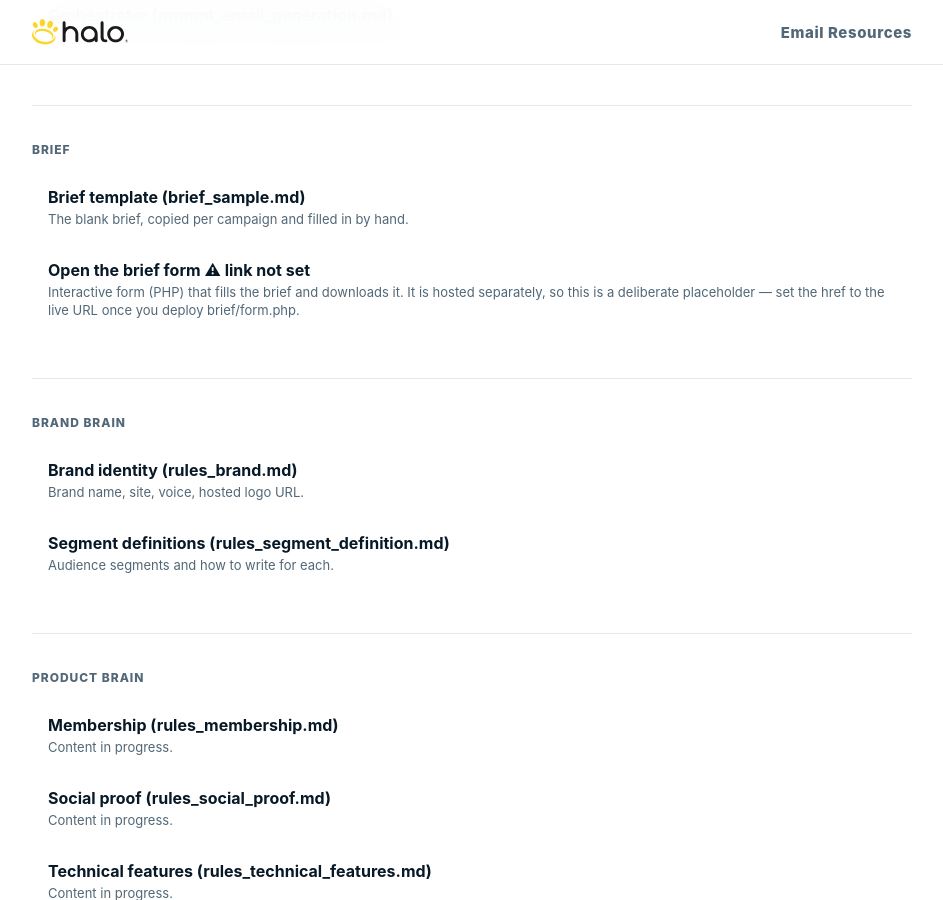
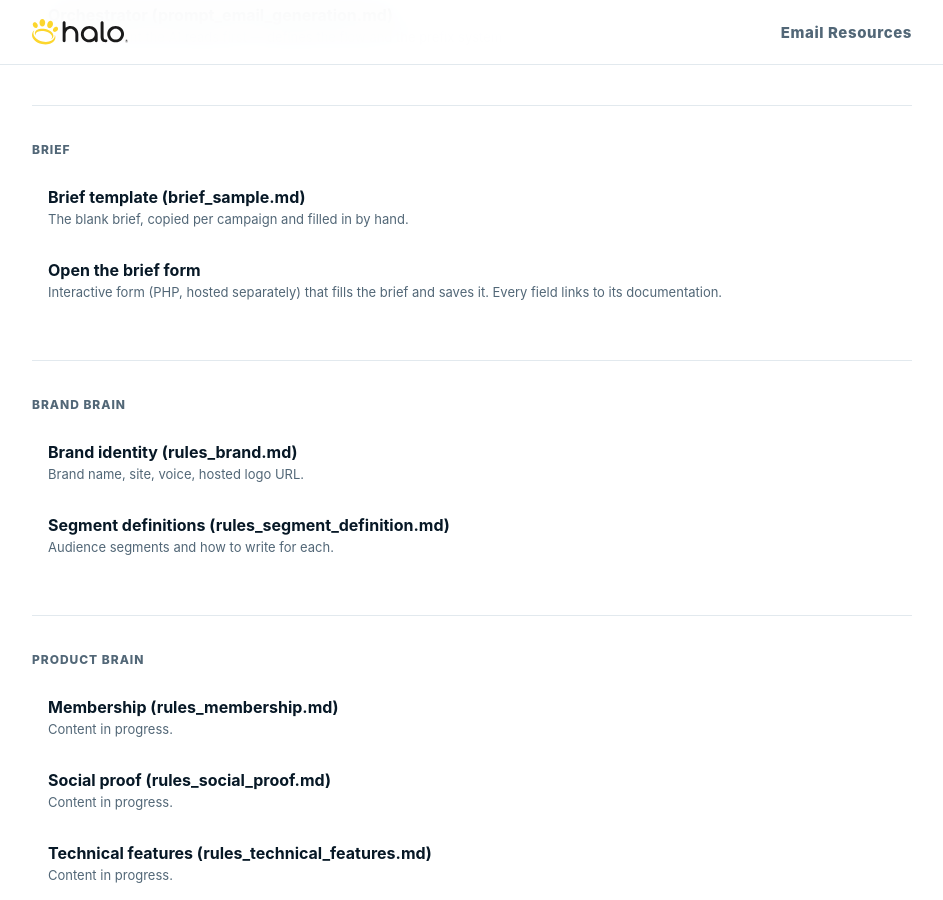
Before and after one commit to Topdecileinc/halo-resources, a Jekyll site: the page built from index.html, in a window 1280 px wide and 900 px high, scrolled down 354 px. Shown: the whole window, without its empty margins (168-1111 px from the left). Built offline with Jekyll 4.4.1, drawn with Linux system fonts in a browser that asks for light colours.

Commit message:
Brief form: hardcode sender/test-segment, save-only, per-field docs
- Remove §9 Sender and §10 Test targeting as inputs; hardcode them in the
  generated brief (app_id, from, test segment id), shown read-only on the form.
- Remove the download entirely — submit now just saves to submissions/.
- Every field (27) now renders via a helper that requires a one-line summary
  AND a 'Docs' link to the matching README brief-reference anchor, so no field
  ships without an explanation or documentation.
- index.html: point the brief-form link at http://halo-ai.test.i.ng/form.php.

Co-Authored-By: Claude Opus 4.8 <noreply@anthropic.com>

```diff
--- a/index.html
+++ b/index.html
@@ -234,9 +234,9 @@ layout: null
           </a>
         </li>
         <li>
-          <a href="REPLACE_WITH_HOSTED_FORM_URL">
-            Open the brief form  &#9888; link not set
-            <span class="desc">Interactive form (PHP) that fills the brief and downloads it. It is hosted separately, so this is a deliberate placeholder &mdash; set the href to the live URL once you deploy brief/form.php.</span>
+          <a href="http://halo-ai.test.i.ng/form.php">
+            Open the brief form
+            <span class="desc">Interactive form (PHP, hosted separately) that fills the brief and saves it. Every field links to its documentation.</span>
           </a>
         </li>
       </ul>
```
Also changed, not shown: 1 other file.
